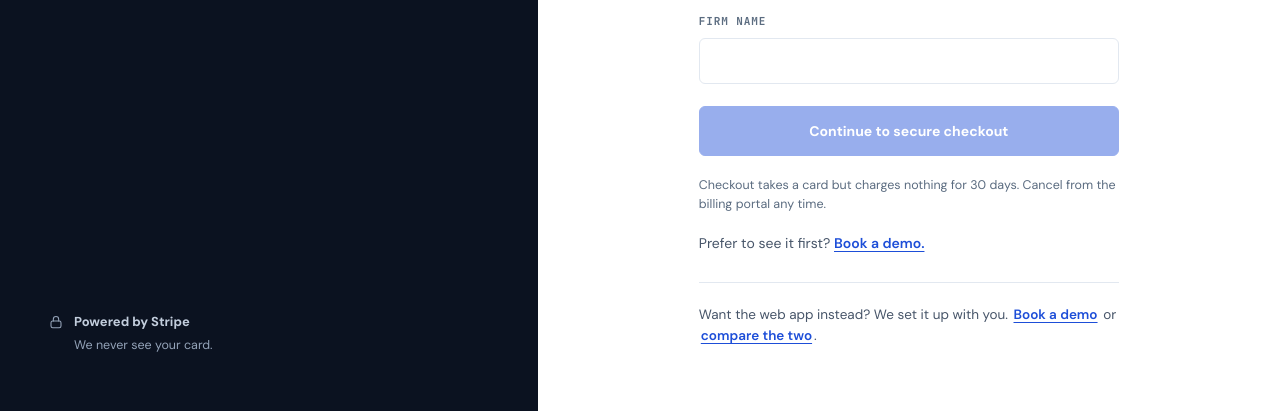
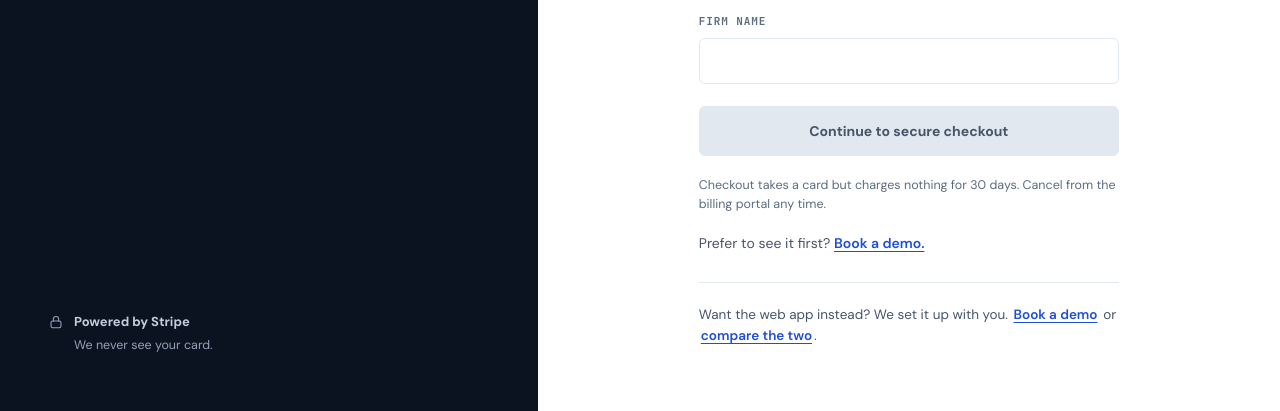
Before and after one commit to cflorczyk9/briefly_website, a plain HTML site: page start.html in a window 1280 px wide. Shown: the part 396-807 px from the top of the page. Drawn offline with Linux system fonts and the light colour scheme.

Commit message:
style(design): FINDING-006 — neutral slate disabled state for the checkout button

```diff
--- a/start.html
+++ b/start.html
@@ -138,7 +138,7 @@
     transition: background .15s ease, border-color .15s ease;
   }
   .btn-checkout:hover:not(:disabled) { background: var(--ink); border-color: var(--ink); }
-  .btn-checkout:disabled { opacity: .45; cursor: not-allowed; }
+  .btn-checkout:disabled { background: var(--rule); border-color: var(--rule); color: var(--ink-soft); cursor: not-allowed; }
 
   .checkout-fallback {
     margin-top: 16px; border: 1px solid var(--rule); border-radius: 16px; background: var(--paper-2);
```
